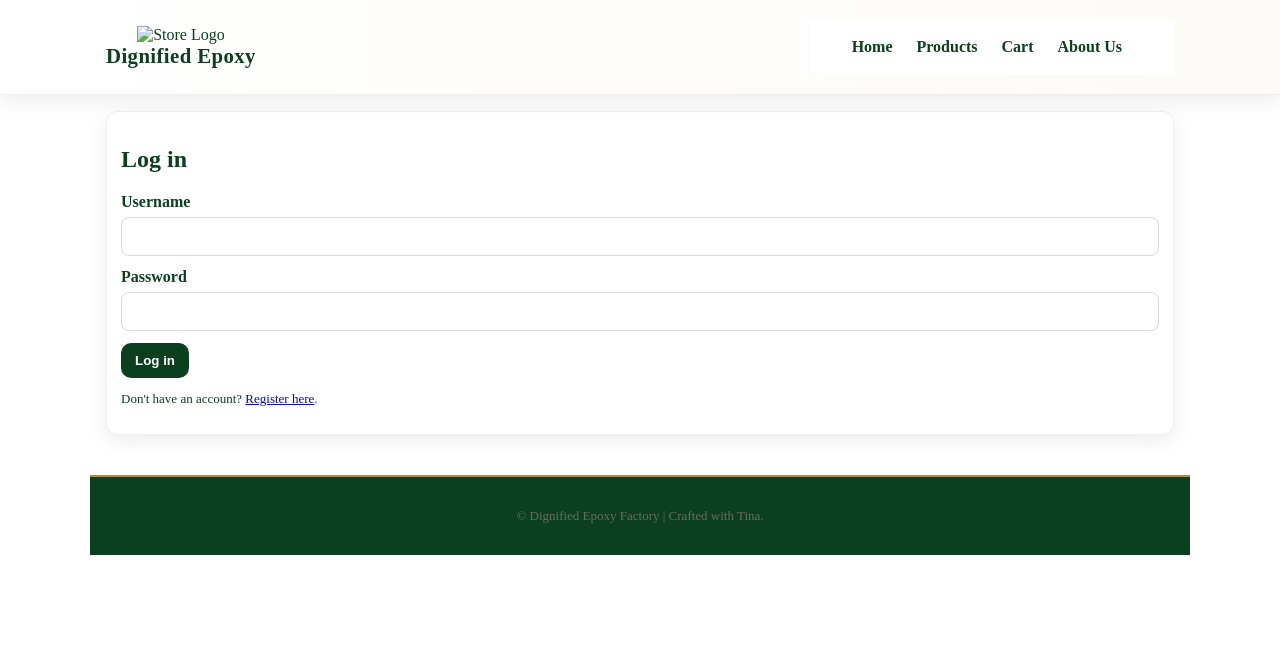
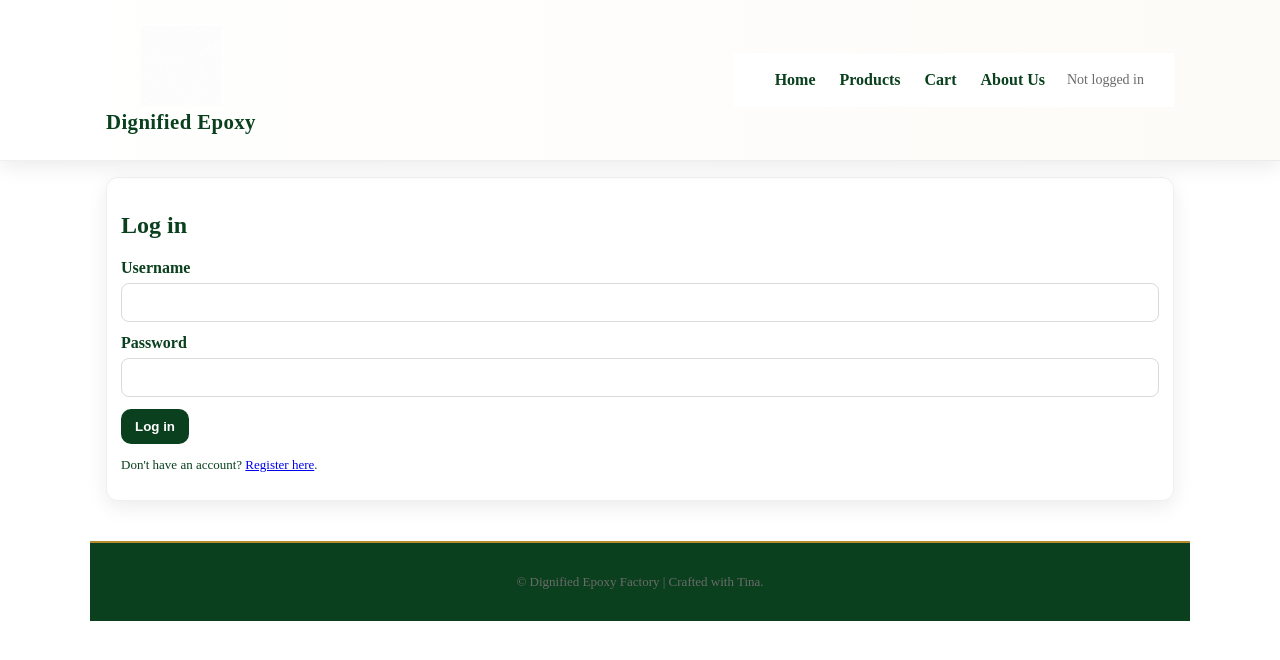
Before and after one commit to justineburrell5-dotcom/2304959_IA2_S1AY26, a plain HTML site: page login.html in a window 1280 px wide. Drawn offline with Linux system fonts and the light colour scheme; files that its build step writes are made by us from their sources.

Commit message:
Update login.html

```diff
--- a/login.html
+++ b/login.html
@@ -5,13 +5,13 @@
   <meta name="viewport" content="width=device-width,initial-scale=1" />
     <link href="https://fonts.googleapis.com/css2?family=Inter:wght@300;400;600;700&display=swap" rel="stylesheet">
   <title>Login — Dignified Epoxy</title>
-  <link rel="stylesheet" href="../Style/style.css" />
+  <link rel="stylesheet" href="style.css" />
 </head>
 <body>
   <header id="site-header">
     <div class="container header-inner">
 	<div class="logo-top">
-    <img src="../Assets/DE logo.gif" alt="Store Logo">
+    <img src="DE logo.gif" alt="Store Logo">
       <div class="brand">Dignified Epoxy</div>
 </div>
       <nav class="navbar" aria-label="Main navigation">
@@ -55,6 +55,6 @@
     <p class="small text-muted">&copy; Dignified Epoxy Factory | Crafted with Tina.</p>
   </footer>
 
-  <script src="../JS/scripts.js" defer></script>
+  <script src="scripts.js" defer></script>
 </body>
 </html>
```
